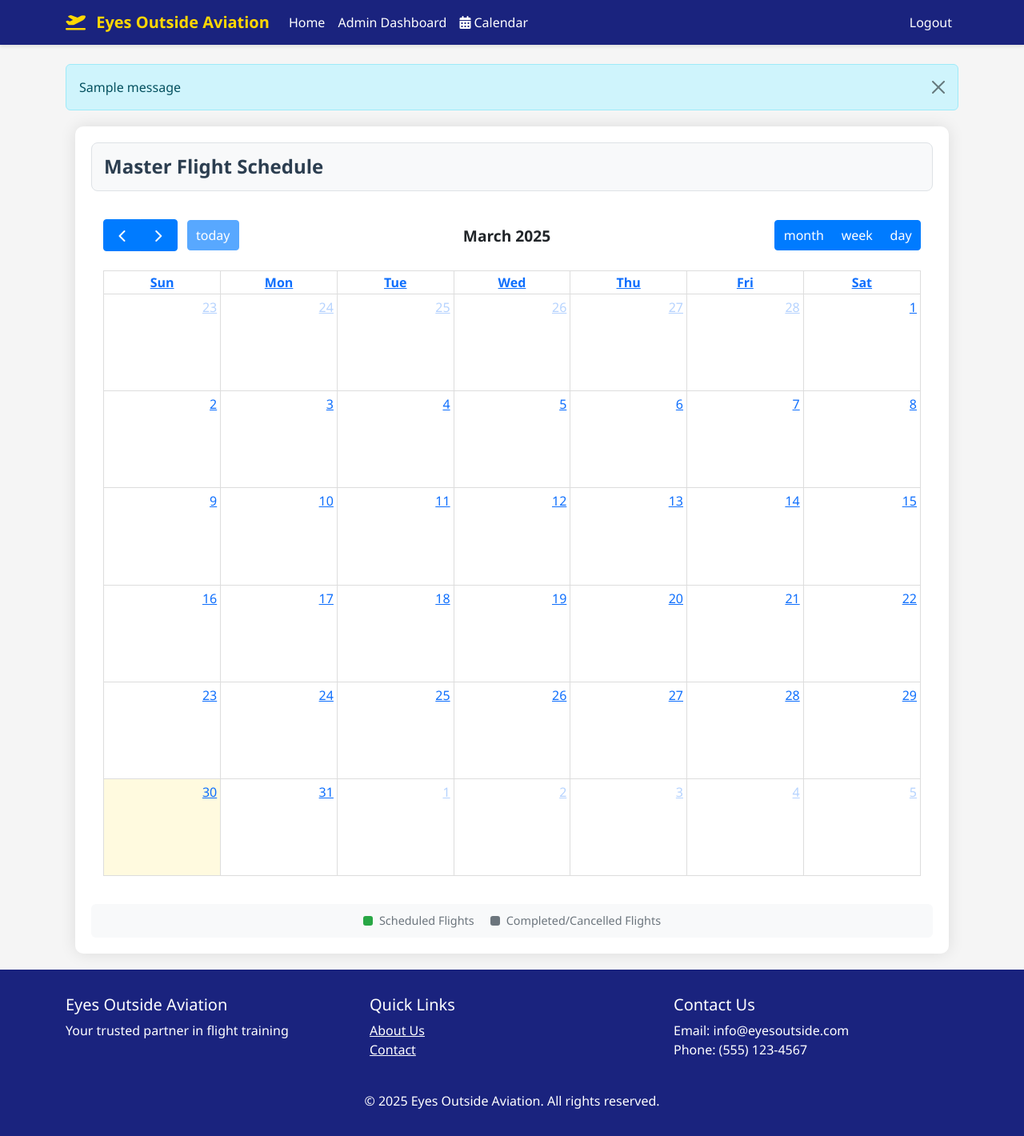
After one commit to jordanhubbard/flightschool, a Flask app: page /booking/calendar in a window 1280 px wide. The commit adds this page. Shown: the whole page at 80% size. Run offline with Flask 3, Linux system fonts and the light colour scheme; a user stored in the database is signed in; tables that the repository leaves empty hold one stand-in row (values such as "Sample post"); one stand-in notice (Sample message) is shown; lists and menus that the app fills with data are empty.

Commit message:
Add calendar and fix some editing functionality.

```diff
--- a/app/routes/booking.py
+++ b/app/routes/booking.py
@@ -88,3 +88,35 @@ def cancel_booking(id):
     db.session.commit()
     flash('Booking cancelled successfully')
     return redirect(url_for('booking.dashboard'))
+
+@bp.route('/calendar')
+@login_required
+def calendar_view():
+    # Get bookings based on user role
+    if current_user.is_admin:
+        bookings = Booking.query.all()
+    elif current_user.is_instructor:
+        bookings = Booking.query.filter(
+            (Booking.instructor_id == current_user.id) |
+            (Booking.instructor_id.is_(None))
+        ).all()
+    else:
+        bookings = Booking.query.filter_by(student_id=current_user.id).all()
+
+    # Format bookings for FullCalendar
+    events = []
+    for booking in bookings:
+        events.append({
+            'id': booking.id,
+            'title': f"{booking.aircraft.tail_number} - {booking.student.first_name} {booking.student.last_name}",
+            'start': booking.start_time.isoformat(),
+            'end': booking.end_time.isoformat(),
+            'backgroundColor': '#28a745' if booking.status == 'scheduled' else '#6c757d',
+            'borderColor': '#28a745' if booking.status == 'scheduled' else '#6c757d',
+            'extendedProps': {
+                'instructor': f"{booking.instructor.first_name} {booking.instructor.last_name}" if booking.instructor else 'Solo',
+                'status': booking.status
+            }
+        })
+
+    return render_template('booking/calendar.html', events=events)
--- a/app/templates/admin/users.html
+++ b/app/templates/admin/users.html
@@ -40,6 +40,8 @@
                 <td>
                     {% if user.is_instructor %}
                     <a href="{{ url_for('admin.edit_instructor', instructor_id=user.id) }}" class="btn btn-sm btn-warning">Edit</a>
+                    {% elif not user.is_admin %}
+                    <a href="{{ url_for('admin.edit_student', student_id=user.id) }}" class="btn btn-sm btn-warning">Edit</a>
                     {% endif %}
                     {% if not user.is_admin %}
                     <form action="{{ url_for('admin.delete_user', user_id=user.id) }}" method="POST" style="display: inline;">
--- a/app/templates/base.html
+++ b/app/templates/base.html
@@ -95,6 +95,11 @@
                                 <a class="nav-link" href="{{ url_for('booking.dashboard') }}">Book a Flight</a>
                             </li>
                         {% endif %}
+                        <li class="nav-item">
+                            <a class="nav-link" href="{{ url_for('booking.calendar_view') }}">
+                                <i class="fas fa-calendar-alt me-1"></i>Calendar
+                            </a>
+                        </li>
                     {% endif %}
                 </ul>
                 <ul class="navbar-nav">
--- /dev/null
+++ b/app/templates/booking/calendar.html
@@ -0,0 +1,188 @@
+{% extends "base.html" %}
+
+{% block title %}Flight Calendar{% endblock %}
+
+{% block extra_css %}
+<link href='https://cdn.jsdelivr.net/npm/fullcalendar@5.11.3/main.min.css' rel='stylesheet' />
+<style>
+    .calendar-container {
+        background: #fff;
+        border-radius: 10px;
+        box-shadow: 0 0 20px rgba(0,0,0,0.1);
+        padding: 20px;
+        margin: 20px 0;
+    }
+
+    .calendar-header {
+        background: #f8f9fa;
+        border-radius: 8px;
+        padding: 15px;
+        margin-bottom: 20px;
+        border: 1px solid #dee2e6;
+    }
+
+    .calendar-title {
+        color: #2c3e50;
+        font-size: 1.5rem;
+        font-weight: 600;
+        margin: 0;
+    }
+
+    .fc {
+        background: #fff;
+        border-radius: 8px;
+        padding: 15px;
+    }
+
+    .fc-toolbar-title {
+        font-size: 1.2rem !important;
+        font-weight: 600 !important;
+    }
+
+    .fc-button {
+        background-color: #007bff !important;
+        border-color: #007bff !important;
+    }
+
+    .fc-button:hover {
+        background-color: #0056b3 !important;
+        border-color: #0056b3 !important;
+    }
+
+    .fc-event {
+        border-radius: 4px;
+        padding: 2px 4px;
+        font-size: 0.9rem;
+        cursor: pointer;
+    }
+
+    .fc-event:hover {
+        opacity: 0.9;
+    }
+
+    .booking-info {
+        font-size: 0.85rem;
+        margin-top: 2px;
+    }
+
+    .legend {
+        display: flex;
+        justify-content: center;
+        gap: 20px;
+        margin-top: 20px;
+        padding: 10px;
+        background: #f8f9fa;
+        border-radius: 6px;
+    }
+
+    .legend-item {
+        display: flex;
+        align-items: center;
+        gap: 8px;
+    }
+
+    .legend-color {
+        width: 12px;
+        height: 12px;
+        border-radius: 3px;
+    }
+
+    .legend-text {
+        font-size: 0.9rem;
+        color: #6c757d;
+    }
+</style>
+{% endblock %}
+
+{% block content %}
+<div class="container">
+    <div class="calendar-container">
+        <div class="calendar-header">
+            <h1 class="calendar-title">
+                {% if current_user.is_admin %}
+                    Master Flight Schedule
+                {% elif current_user.is_instructor %}
+                    Your Flight Schedule
+                {% else %}
+                    Your Flight Bookings
+                {% endif %}
+            </h1>
+        </div>
+
+        <div id="calendar"></div>
+
+        <div class="legend">
+            <div class="legend-item">
+                <div class="legend-color" style="background-color: #28a745;"></div>
+                <span class="legend-text">Scheduled Flights</span>
+            </div>
+            <div class="legend-item">
+                <div class="legend-color" style="background-color: #6c757d;"></div>
+                <span class="legend-text">Completed/Cancelled Flights</span>
+            </div>
+        </div>
+    </div>
+</div>
+
+<!-- Booking Details Modal -->
+<div class="modal fade" id="bookingModal" tabindex="-1">
+    <div class="modal-dialog">
+        <div class="modal-content">
+            <div class="modal-header">
+                <h5 class="modal-title">Flight Details</h5>
+                <button type="button" class="btn-close" data-bs-dismiss="modal"></button>
+            </div>
+            <div class="modal-body">
+                <div id="bookingDetails"></div>
+            </div>
+            <div class="modal-footer">
+                <button type="button" class="btn btn-secondary" data-bs-dismiss="modal">Close</button>
+            </div>
+        </div>
+    </div>
+</div>
+{% endblock %}
+
+{% block extra_js %}
+<script src='https://cdn.jsdelivr.net/npm/fullcalendar@5.11.3/main.min.js'></script>
+<script>
+document.addEventListener('DOMContentLoaded', function() {
+    var calendarEl = document.getElementById('calendar');
+    var calendar = new FullCalendar.Calendar(calendarEl, {
+        initialView: 'dayGridMonth',
+        headerToolbar: {
+            left: 'prev,next today',
+            center: 'title',
+            right: 'dayGridMonth,timeGridWeek,timeGridDay'
+        },
+        events: {{ events|tojson|safe }},
+        eventClick: function(info) {
+            var event = info.event;
+            var props = event.extendedProps;
+
+            var details = `
+                <div class="booking-info">
+                    <p><strong>Flight:</strong> ${event.title}</p>
+                    <p><strong>Instructor:</strong> ${props.instructor}</p>
+                    <p><strong>Status:</strong> ${props.status.charAt(0).toUpperCase() + props.status.slice(1)}</p>
+                    <p><strong>Start:</strong> ${event.start.toLocaleString()}</p>
+                    <p><strong>End:</strong> ${event.end.toLocaleString()}</p>
+                </div>
+            `;
+
+            document.getElementById('bookingDetails').innerHTML = details;
+            var modal = new bootstrap.Modal(document.getElementById('bookingModal'));
+            modal.show();
+        },
+        eventDidMount: function(info) {
+            // Add tooltip with booking details
+            var event = info.event;
+            var props = event.extendedProps;
+            var tooltip = `${event.title}\nInstructor: ${props.instructor}\nStatus: ${props.status}`;
+            info.el.title = tooltip;
+        }
+    });
+    calendar.render();
+});
+</script>
+{% endblock %}
--- a/scripts/load_test_data.py
+++ b/scripts/load_test_data.py
@@ -43,6 +43,7 @@ def load_test_data():
                 name=instructor_data['name'],
                 phone=instructor_data['phone'],
                 is_admin=instructor_data['is_admin'],
+                is_instructor=True,  # Set is_instructor to True for all instructors
                 certificates=','.join(instructor_data['certificates'])
             )
             instructor.set_password('password123')  # Set a default password
@@ -62,7 +63,8 @@ def load_test_data():
                 name=student_data['name'],
                 phone=student_data['phone'],
                 student_id=student_data['student_id'],
-                is_admin=False
+                is_admin=False,
+                is_instructor=False  # Explicitly set is_instructor to False for students
             )
             student.set_password('password123')  # Set a default password
             db.session.add(student)
```
Also changed, not shown: app/routes/admin.py (+62 -1 lines), app/templates/admin/edit_student.html (added, +159 -0 lines).
